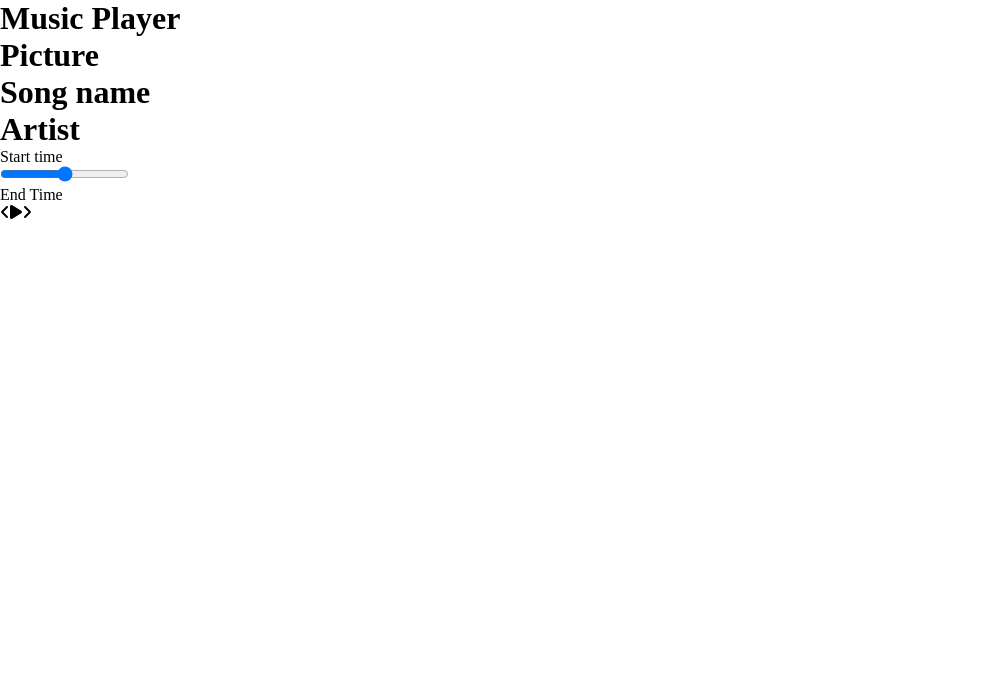
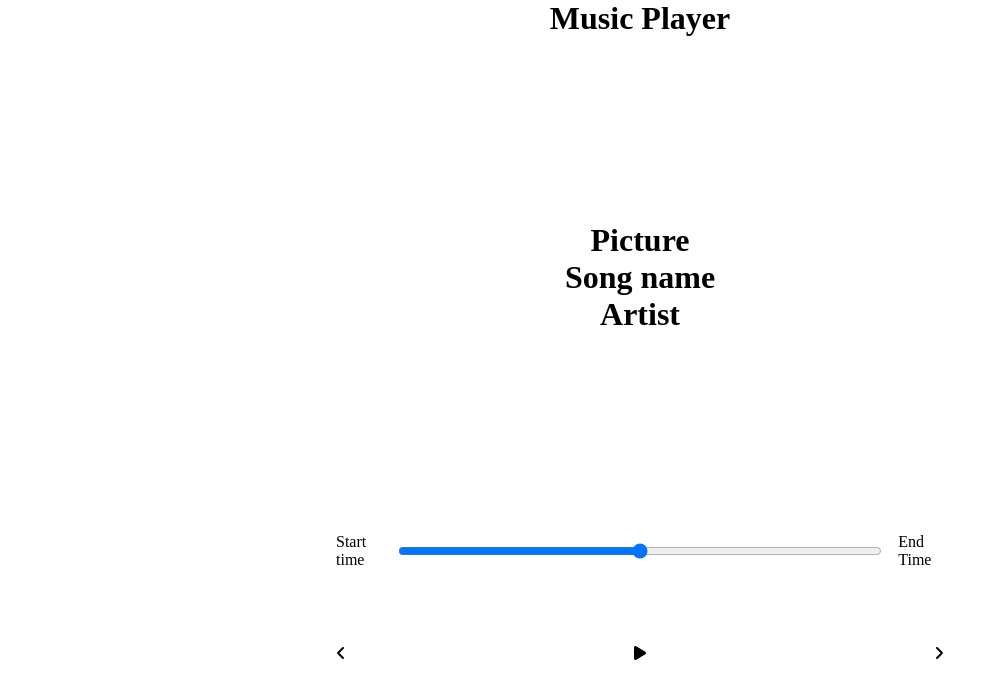
Before and after one commit to Hojatiranmanesh/MusicPlayer, a React (Create React App) app: page / in a window 1280 px wide. Shown: the top 698 px of the page, without its empty margins (0-1006 px from the left). Built offline with nearby package versions, Linux system fonts and the light colour scheme.

Commit message:
create scss of components and also adjust scss

```diff
--- a/src/components/Player.jsx
+++ b/src/components/Player.jsx
@@ -9,12 +9,13 @@
                 <p>Start time</p>
                 <input type="range"/>
                 <p>End Time</p>
-                <div className="play-control">
-                    <FontAwesomeIcon className="skip-back" icon={faAngleLeft} />
-                    <FontAwesomeIcon className="play" icon={faPlay} />
-                    <FontAwesomeIcon className="skip-forward" icon={faAngleRight} />
-                </div>
             </div>
+            <div className="play-control">
+                <FontAwesomeIcon className="skip-back" icon={faAngleLeft} />
+                <FontAwesomeIcon className="play" icon={faPlay} />
+                <FontAwesomeIcon className="skip-forward" icon={faAngleRight} />
+            </div>
+
         </div>
     );
 };
--- a/src/style/App.css
+++ b/src/style/App.css
@@ -2,4 +2,47 @@
   margin: 0;
   padding: 0;
   box-sizing: border-box;
+}
+
+h1 {
+  display: flex;
+  justify-content: center;
+  align-items: center;
+}
+
+.player {
+  min-height: 20vh;
+  display: flex;
+  flex-direction: column;
+  align-items: center;
+  justify-content: space-between;
+}
+.player .time-control {
+  width: 50%;
+  display: flex;
+}
+.player .time-control input {
+  width: 100%;
+  padding: 1rem 2rem;
+}
+.player .time-control p {
+  padding: 1rem;
+}
+.player .play-control {
+  display: flex;
+  justify-content: space-between;
+  align-items: center;
+  padding: 1rem;
+  width: 50%;
+}
+.player .play-control svg {
+  cursor: pointer;
+}
+
+.song-container {
+  min-height: 60vh;
+  display: flex;
+  flex-direction: column;
+  justify-content: center;
+  align-items: center;
 }/*# sourceMappingURL=App.css.map */
--- a/src/style/App.scss
+++ b/src/style/App.scss
@@ -3,3 +3,12 @@
     padding: 0;
     box-sizing: border-box;
 }
+
+h1{
+    display: flex;
+    justify-content: center;
+    align-items: center;
+}
+
+@import "./Player";
+@import "./Songs";
--- /dev/null
+++ b/src/style/_Player.scss
@@ -0,0 +1,33 @@
+.player{
+    min-height: 20vh;
+    display: flex;
+    flex-direction: column;
+    align-items: center;
+    justify-content: space-between;
+
+    .time-control{
+        width: 50%;
+        display: flex;
+
+        input{
+            width: 100%;
+            padding: 1rem 2rem;
+        }
+        p{
+            padding: 1rem;
+        }
+    }
+
+    .play-control{
+        display: flex;
+        justify-content: space-between;
+        align-items: center;
+        padding: 1rem;
+        width: 50%;
+
+        svg{
+            cursor: pointer;
+        }
+    }
+
+}
--- /dev/null
+++ b/src/style/_Songs.scss
@@ -0,0 +1,7 @@
+.song-container{
+    min-height: 60vh;
+    display: flex;
+    flex-direction: column;
+    justify-content: center;
+    align-items: center;
+}
```
Also changed, not shown: 1 other file (tests, documents, lock files or other folders).
